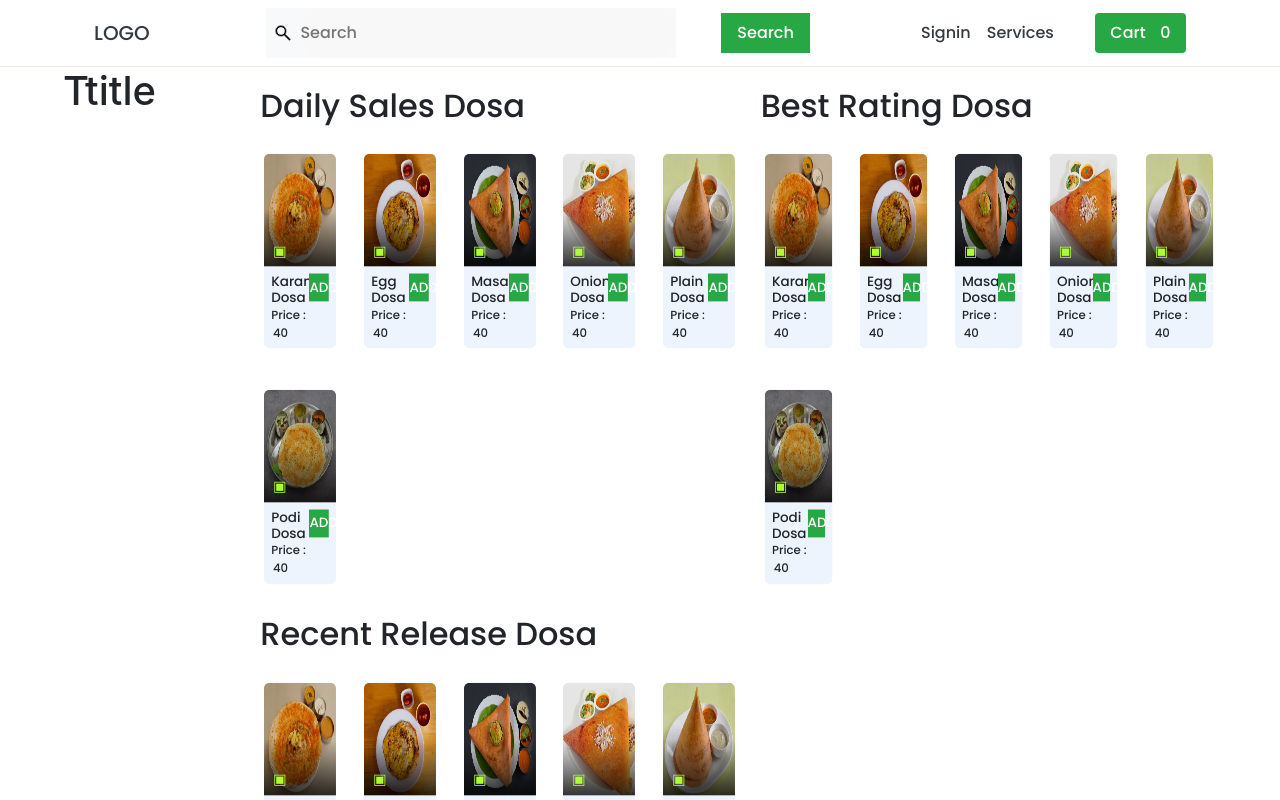
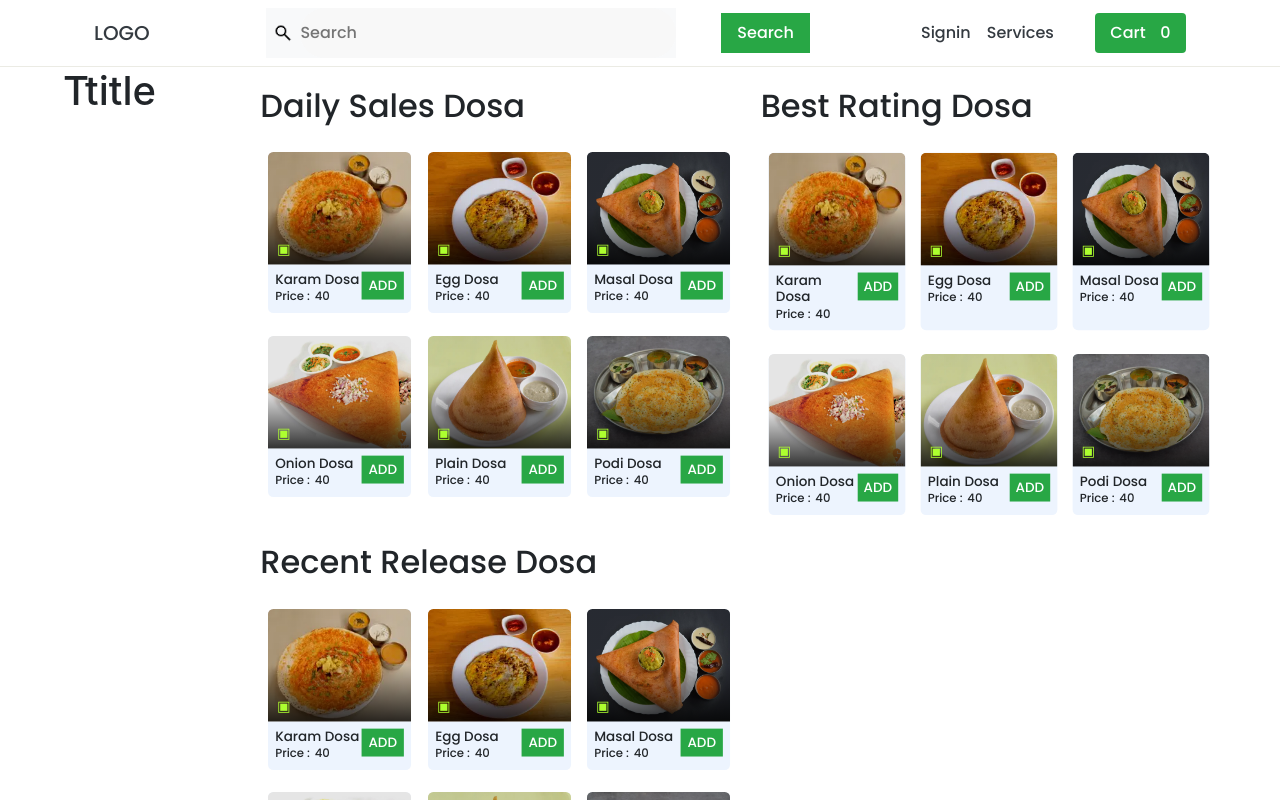
Before and after one commit to gvinod2016/myitems, a React (Create React App) app: page / in a window 1280 px wide. Shown: the top 800 px of the page. Built offline with nearby package versions, Linux system fonts and the light colour scheme.

Commit message:
signin signup ui changes

```diff
--- a/src/fecters/about/index.js
+++ /dev/null
@@ -1,3 +0,0 @@
-import About from "./about";
-
-export default About
--- a/src/fecters/home/product-list/product-list.css
+++ /dev/null
@@ -1,5 +0,0 @@
-.product-list {
-    display: grid;
-    grid-template-columns: auto auto auto auto auto ;
-    gap: 20px;
-}
--- /dev/null
+++ b/src/fecters/home/product_list/index.js
@@ -0,0 +1,3 @@
+import ProductList from "./product_list";
+
+export default ProductList
--- /dev/null
+++ b/src/fecters/home/product_list/product_list.css
@@ -0,0 +1,5 @@
+.product-list{
+    display: grid;
+    grid-template-columns: auto auto auto;
+    grid-row-gap: 5px;
+}
--- a/src/fecters/home/product-list/product-list.js
+++ b/src/fecters/home/product_list/product_list.js
@@ -1,6 +1,6 @@
 import SmallCard from "../../../component/small-cart/small-cart";
+import "./product_list.css"
 
-import './product-list.css'
 export default function ProductList(props) {
     const { row } = props;
     return (
```
Also changed, not shown: src/fecters/about/about.js (deleted, +0 -15 lines), src/fecters/home/home.js (+4 -4 lines), src/fecters/about/about.css (deleted).
